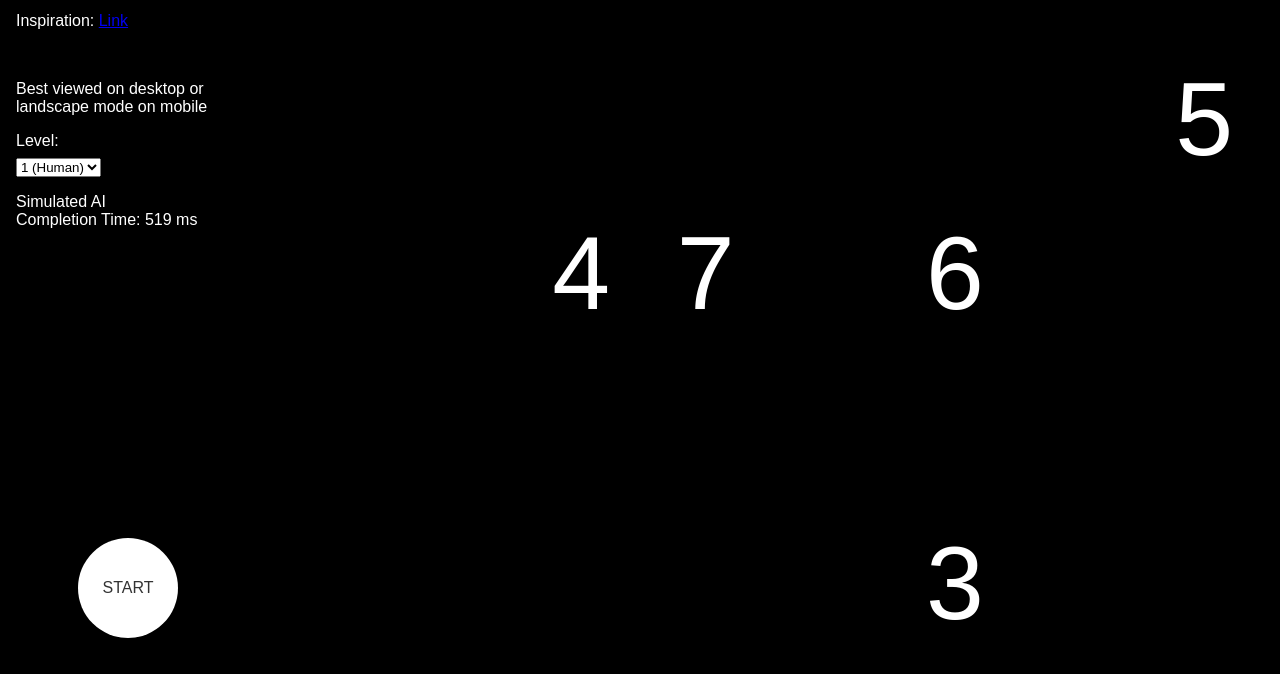
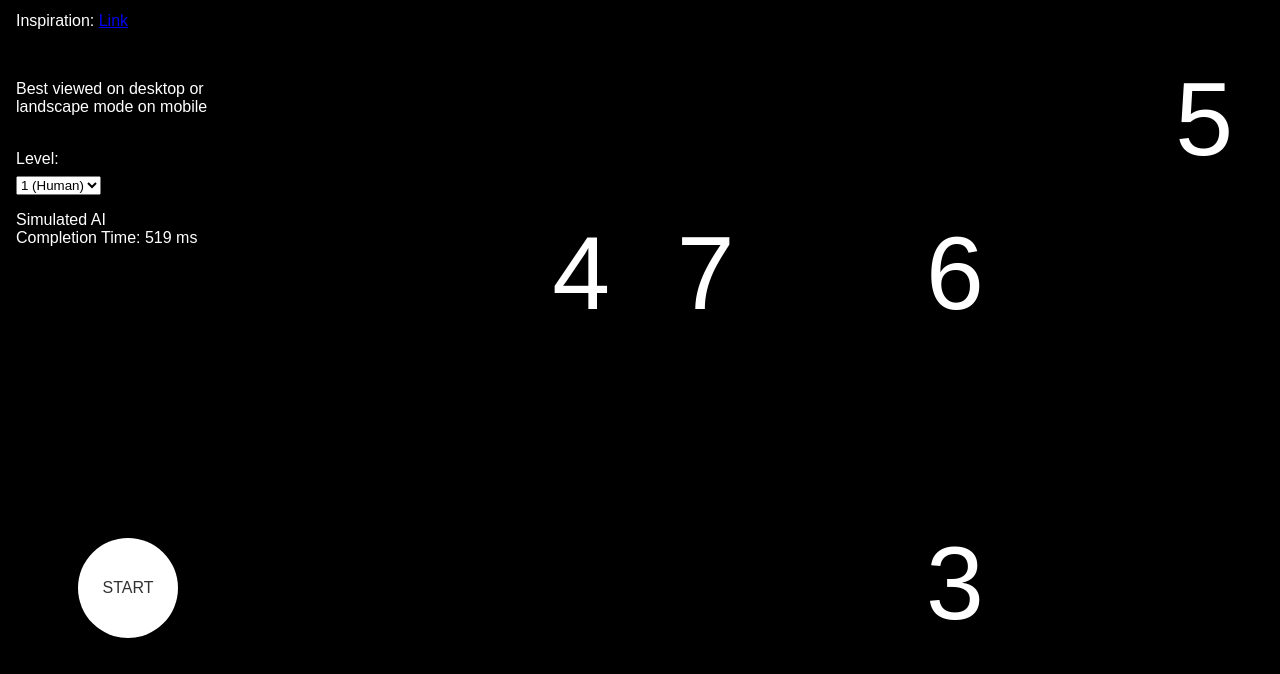
Before and after one commit to rTJ3/ChimpGPT, a website: page index.html in a window 1280 px wide. Shown: the part 126-800 px from the top of the page. Drawn offline with Linux system fonts and the light colour scheme.

Commit message:
Update index.html

```diff
--- a/index.html
+++ b/index.html
@@ -13,7 +13,7 @@
         <h1 class="game-title">ChimpGPT</h1>
         <h4 class="game-subtitle"><a href="https://qbii.co" target="_blank">by Qbii.co</a></h4>
         <p>Inspiration: <a href="https://www.cell.com/current-biology/fulltext/S0960-9822(07)02088-X?_returnURL=https%3A%2F%2Flinkinghub.elsevier.com%2Fretrieve%2Fpii%2FS096098220702088X%3Fshowall%3Dtrue" target="_blank">Link</a></p><br>
-        <p>Best viewed on desktop or <br> landscape mode on mobile</p>
+        <p>Best viewed on desktop or <br> landscape mode on mobile</p> <br>
         <div class="controls">
           <label for="level-select">Level:</label>
           <select name="level-select" class="level-select">
```
